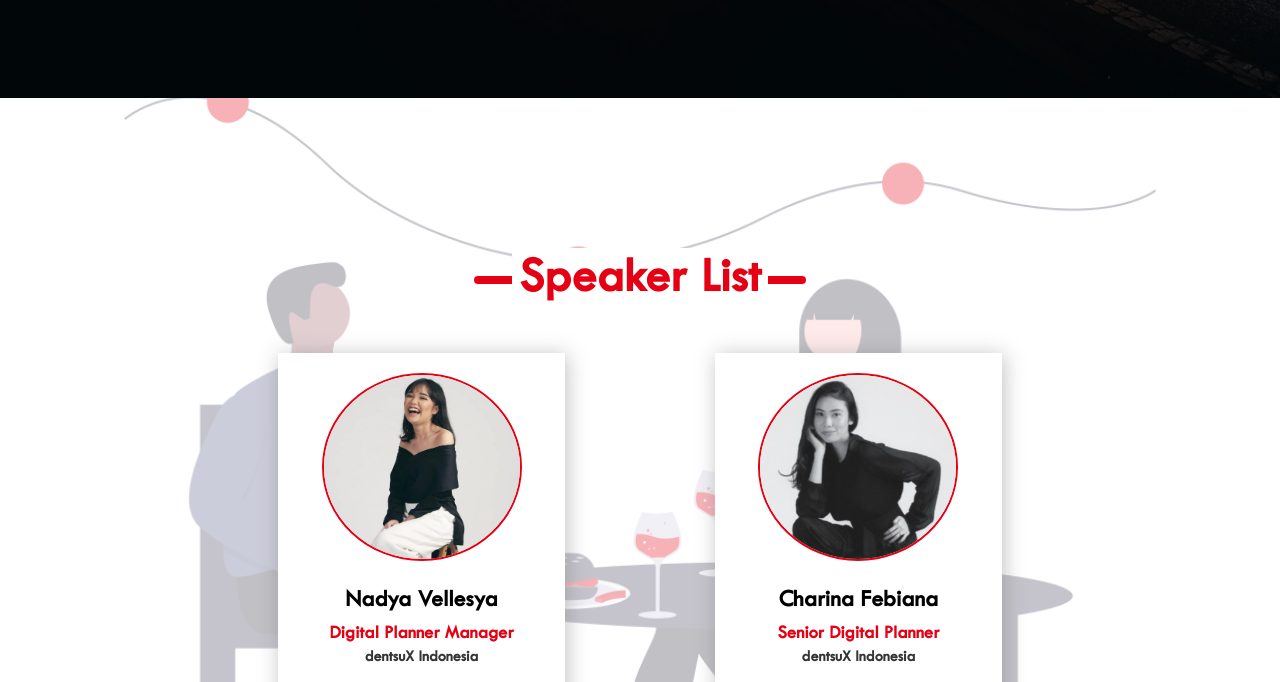
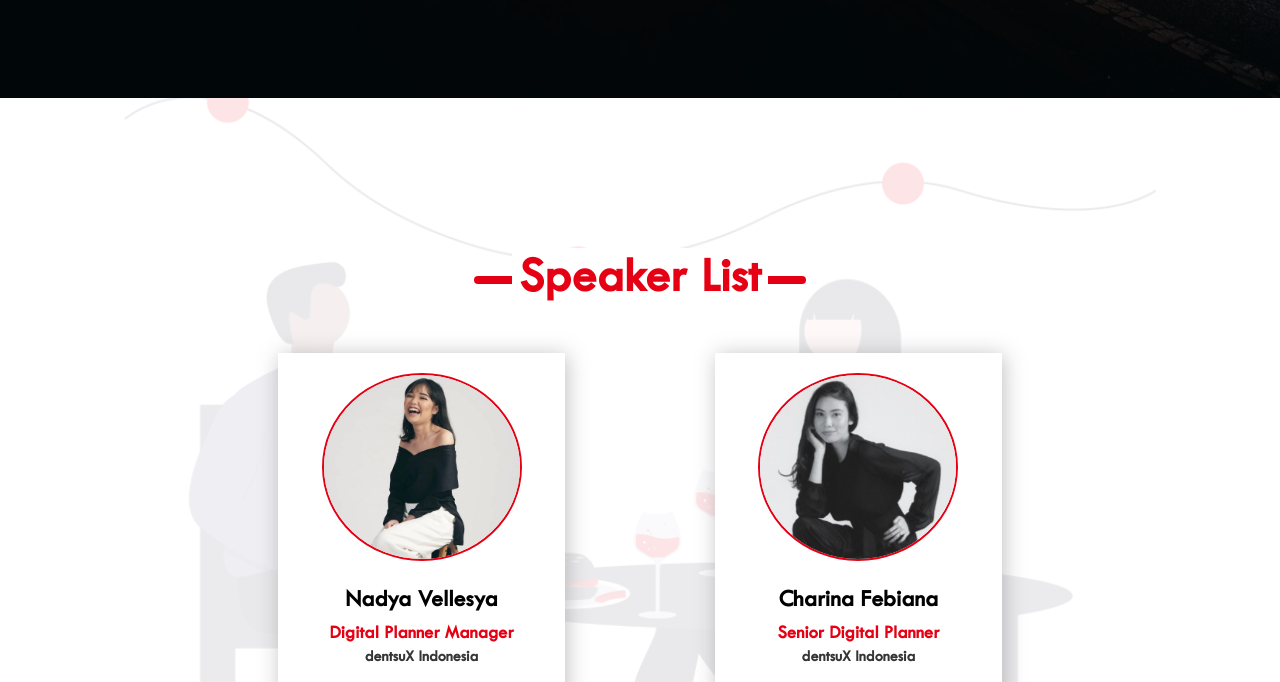
Before and after one commit to damenjoSitepu/mengkadjilanding.github.io, a plain HTML site: page digitalprogram.html in a window 1280 px wide. Shown: the part 1956-2638 px from the top of the page. Drawn offline with nearby package versions, Linux system fonts and the light colour scheme.

Commit message:
Menambahkan sesuatu di halaman digital program

```diff
--- a/assets/css/digitalprogram/style.scss
+++ b/assets/css/digitalprogram/style.scss
@@ -325,7 +325,7 @@ $smooth: rgb(250, 239, 239);
         background-size: cover;
         background-position: center center;
         z-index: -1;
-        opacity: .3;
+        opacity: .1;
     }
 
     .m-speaker-container {
@@ -564,6 +564,7 @@ $smooth: rgb(250, 239, 239);
         right: 0;
         bottom: 0;
         background: url('../../img/limit-theme.jpg');
+        opacity: .5;
         background-size: cover;
         background-position: center right;
         z-index: -1;
```
Also changed, not shown: assets/css/digitalprogram/style.css, 1 other file.
